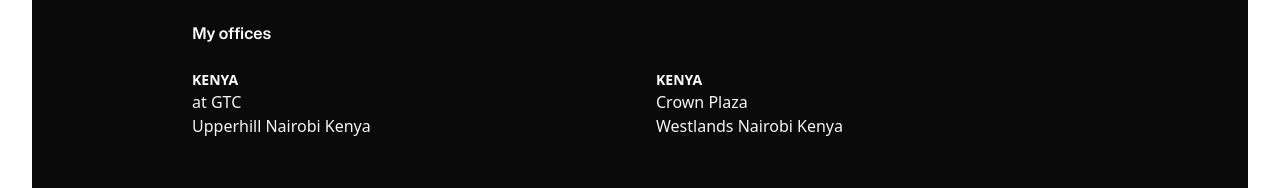
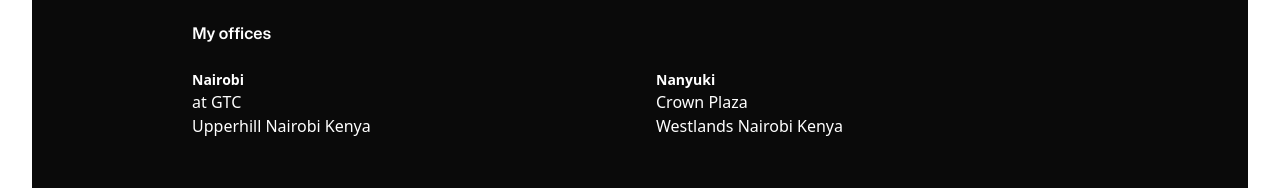
Before and after one commit to freddykibz/gitongakabugi, a Next.js app: page /about in a window 1280 px wide. Shown: the part 2723-2911 px from the top of the page. Built offline with nearby package versions, Linux system fonts and the light colour scheme.

Commit message:
office locations

```diff
--- a/src/components/Offices.jsx
+++ b/src/components/Offices.jsx
@@ -19,13 +19,13 @@ function Office({ name, children, invert = false }) {
 const Offices = ({ invert = false, ...props }) => {
   return (
    <ul role="list" {...props}>
-    <li>
-      <Office name="KENYA" invert={invert} />
+    <li className="text-white">
+      <Office name="Nairobi" invert={invert} />
       at GTC
       <br/>
       Upperhill Nairobi Kenya
     </li>
-    <li><Office name="KENYA" invert={invert} />
+    <li className="text-white"><Office name="Nanyuki" invert={invert} />
       Crown Plaza
       <br/>
       Westlands Nairobi Kenya
```
